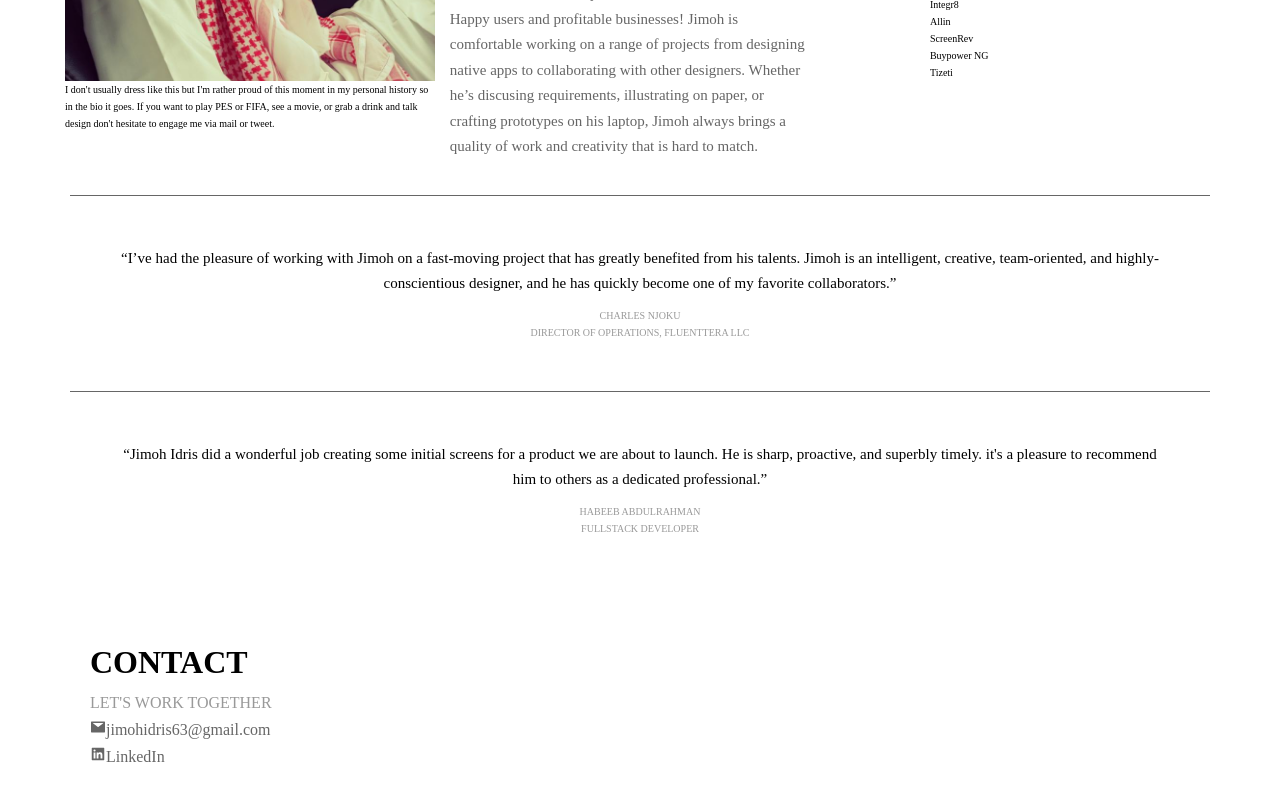
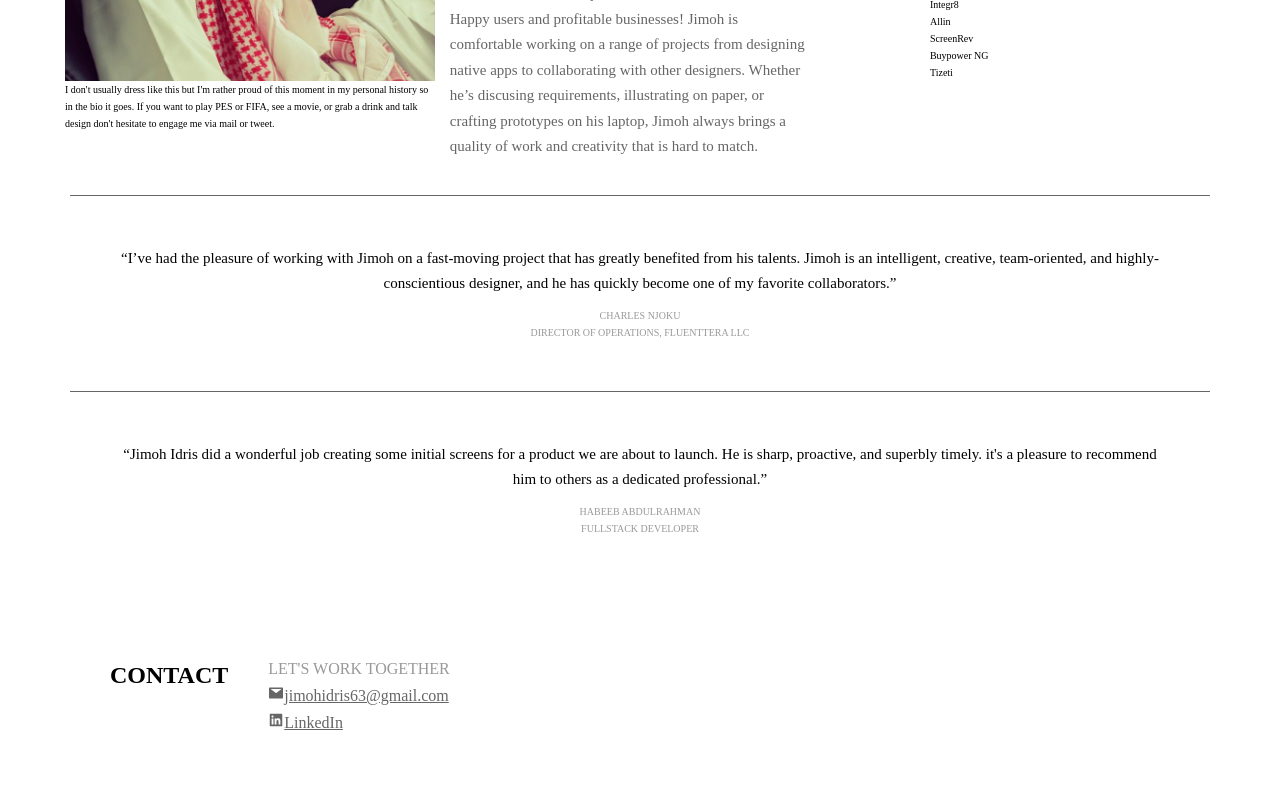
Before and after one commit to Haroonabdulrazaq/Idrisportfolio, a React (Create React App) app: page / in a window 1280 px wide. Shown: the part 1144-1944 px from the top of the page. Built offline with nearby package versions, Linux system fonts and the light colour scheme; a web font is replaced by a local one.

Commit message:
Finished Contact page'

```diff
--- a/package.json
+++ b/package.json
@@ -11,6 +11,7 @@
     "react": "^17.0.2",
     "react-dom": "^17.0.2",
     "react-icons": "^4.3.1",
+    "react-router-dom": "^5.3.0",
     "react-scripts": "4.0.3",
     "web-vitals": "^1.0.1"
   },
--- a/src/components/about/Contact.js
+++ b/src/components/about/Contact.js
@@ -6,11 +6,13 @@ import "./Contact.scss";
 const Contact = () => {
   return (
     <div className="contact">
-      <h1>CONTACT</h1>
-      <p className="work-together">Let's Work Together</p>
-      <div className="icons">
-        <p><AiFillMail title="Mail"/>jimohidris63@gmail.com</p>
-        <p><AiFillLinkedin title="LinkedIn"/>LinkedIn</p>
+      <h2>CONTACT</h2>
+      <div className="contact-detail">
+       <p  className="work-together">Let's Work Together</p>
+        <div className="icons">
+          <a href="mailto:jimohidris63@gmail.com" target="_blank" rel="noreferrer"><p><AiFillMail title="Mail"/>jimohidris63@gmail.com</p></a>
+          <a href="http://linkedin.com/in/jimoh-idris-237931b4" target="_blank" rel="noreferrer"><p><AiFillLinkedin title="LinkedIn"/>LinkedIn</p></a>
+        </div>
       </div>
     </div>
   )
--- a/src/components/about/Contact.scss
+++ b/src/components/about/Contact.scss
@@ -6,6 +6,17 @@
   margin: 2rem;
   padding: 2rem;
   font-size: medium;
+  display: flex;
+  flex-direction: column;
+
+  @include responsive(tab){
+    flex-direction: row;
+  }
+}
+@include responsive(tab) {
+  .contact > * {
+    margin: 2rem;
+  }
 }
 
 .work-together {
@@ -16,4 +27,11 @@
 .icons{
   color: $more-grey;
   cursor: pointer;
+  a{
+    color: $more-grey;
+  }
+  a:hover{
+    color: $more-grey;
+    text-decoration: none;
+  }
 }
--- a/src/components/about/about.scss
+++ b/src/components/about/about.scss
@@ -23,7 +23,6 @@
       height: 95vh;
     }
     .banner-text {
-      border: 1px solid chartreuse;
       position: absolute;
       top: 0;
       left: 0;
```
Also changed, not shown: 1 other file (tests, documents, lock files or other folders).
